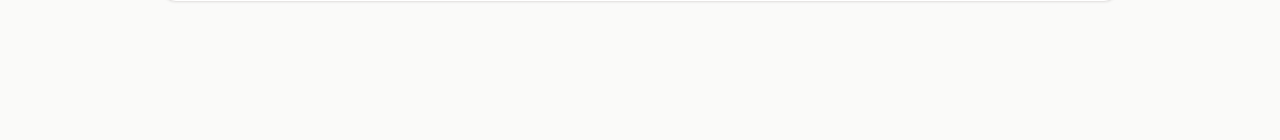
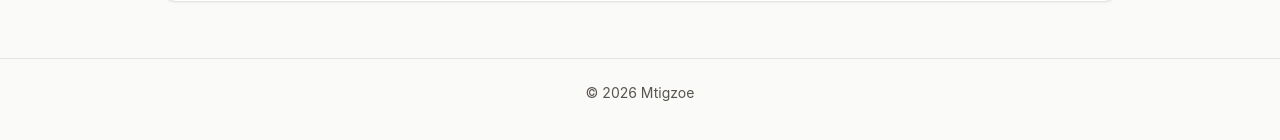
Before and after one commit to mtigzoe/portfolio, a Next.js app: page /projects in a window 1280 px wide. Shown: the part 616-756 px from the top of the page. Built offline with nearby package versions, Linux system fonts and the light colour scheme.

Commit message:
Add copyright footer to all pages and simplify Solutions heading

```diff
--- a/app/layout.tsx
+++ b/app/layout.tsx
@@ -2,6 +2,7 @@ import type { Metadata } from 'next';
 import './globals.css';
 import { AccessibilityProvider } from '@/components/AccessibilityProvider';
 import { Navbar } from '@/components/Navbar';
+import { Footer } from '@/components/Footer';
 
 export const metadata: Metadata = {
   title: 'About',
@@ -41,6 +42,7 @@ export default function RootLayout({ children }: { children: React.ReactNode })
           <main id="main-content" tabIndex={-1} className="flex-1 focus:outline-none">
             {children}
           </main>
+          <Footer />
         </AccessibilityProvider>
       </body>
     </html>
--- a/app/projects/page.tsx
+++ b/app/projects/page.tsx
@@ -105,7 +105,7 @@ export default function ProjectsPage() {
 
                 <div className="p-5 rounded-xl bg-stone-50 dark:bg-zinc-950/50 border border-stone-200/80 dark:border-zinc-800 space-y-2">
                   <h3 className="text-xs font-bold uppercase tracking-wider text-emerald-700 dark:text-emerald-400">
-                    The Engineering Solution
+                    Solutions
                   </h3>
                   <p className="text-sm text-stone-600 dark:text-zinc-400 leading-relaxed">
                     {proj.solution}
--- a/components/Footer.tsx
+++ b/components/Footer.tsx
@@ -1,3 +1,7 @@
 export function Footer() {
-  return null;
+  return (
+    <footer className="border-t border-stone-200 dark:border-zinc-800 py-6 px-4 text-center text-sm text-stone-600 dark:text-zinc-400">
+      <p>© 2026 Mtigzoe</p>
+    </footer>
+  );
 }
```
